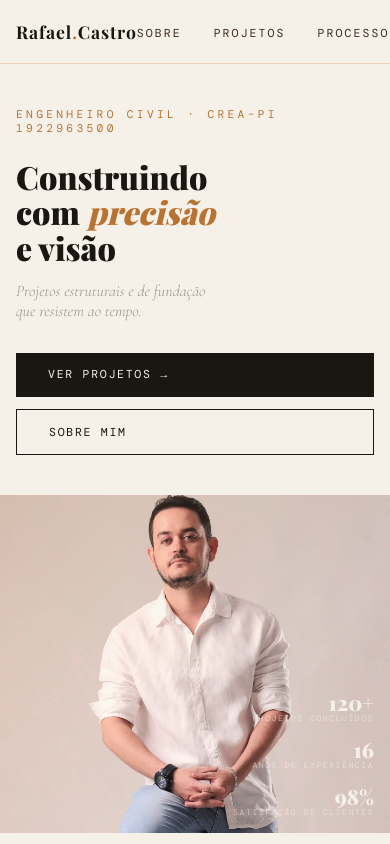
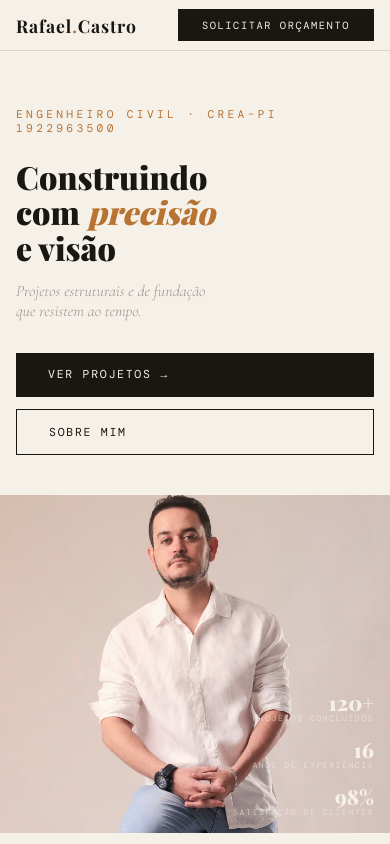
Before and after one commit to AlanManoel/Rafael_Engenheiro, a React (Vite) app: page / in a window 390 px wide. Shown: the top 844 px of the page. Built offline with nearby package versions, Linux system fonts and the light colour scheme; a web font is replaced by a local one.

Commit message:
Corrigindo bug Navbar

```diff
--- a/src/components/NavBar/NavBar.css
+++ b/src/components/NavBar/NavBar.css
@@ -55,7 +55,7 @@
     padding: 1.2rem 2rem;
   }
 
-  .links {
+  .nav .links {
     display: none;
   }
 }
@@ -65,8 +65,4 @@
   .nav {
     padding: 0.56rem 1rem;
   }
-
-  .links {
-    display: none;
-  }
 }
```
